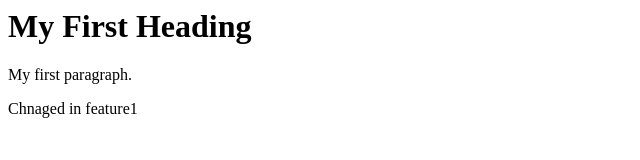
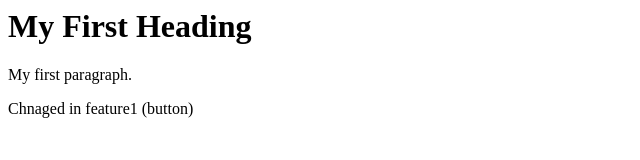
Before and after one commit to TaufiqulIslamKhan/localrepo2, a plain HTML site: page index.html in a window 1280 px wide. Shown: the full height of the page, 0-640 px from the left. Drawn offline with Linux system fonts and the light colour scheme.

```diff
--- a/index.html
+++ b/index.html
@@ -4,7 +4,7 @@
 <h1>My First Heading</h1>
 <p>My first paragraph.</p>
 
-<p>Chnaged in feature1</p>
+<p>Chnaged in feature1 (button)</p>
 
 </body>
 </html>
```
